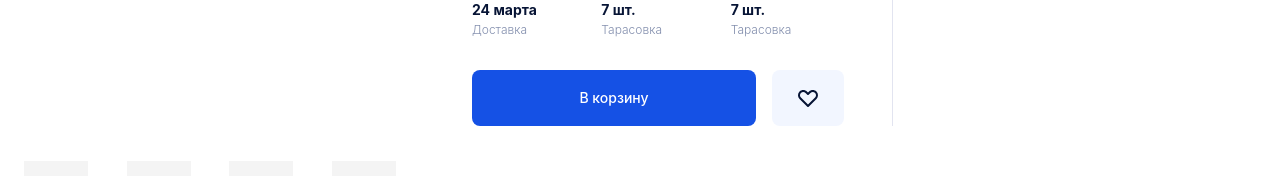
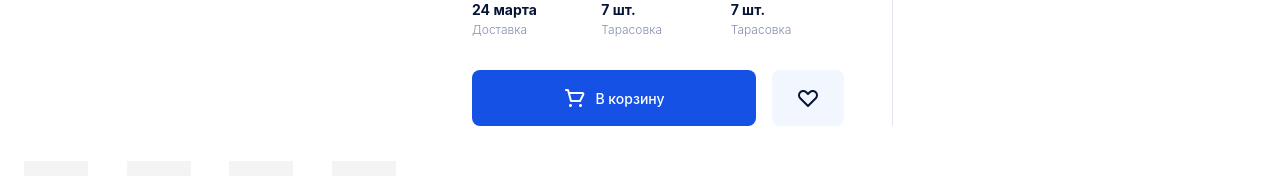
Before and after one commit to allkeck/compo-card, a React (Vite) app: page / in a window 1280 px wide. Shown: the part 335-511 px from the top of the page. Built offline with nearby package versions, Linux system fonts and the light colour scheme.

Commit message:
fix basket button

```diff
--- a/src/components/basket-button/BasketButton.tsx
+++ b/src/components/basket-button/BasketButton.tsx
@@ -5,6 +5,8 @@ import { FullBoxContext } from '@/context/FullBoxProvider';
 
 import { PrimaryButton } from '../primary-button/PrimaryButton';
 import { CountButton } from '../count-button/CountButton';
+
+import styles from './styles.module.scss';
 
 export const BasketButton = () => {
   const [isAddingProduct, setIsAddingProduct] = useState(false);
@@ -38,7 +40,7 @@ export const BasketButton = () => {
         <CountButton increaseAction={increaseProductCount} decreaseAction={decreaseProductCount} productsCount={productsCount} />
       ) : (
         <PrimaryButton onClickAction={handleClick}>
-          <span>В&nbsp;корзину</span>
+          <span className={styles['basket-button__text']}>В&nbsp;корзину</span>
         </PrimaryButton>
       )}
     </>
--- /dev/null
+++ b/src/components/basket-button/styles.module.scss
@@ -0,0 +1,12 @@
+@import '../../sass/variables';
+
+.basket-button__text {
+  display: inline-flex;
+  align-items: center;
+  column-gap: $design-step;
+
+  &::before {
+    content: url('/icons/shopping-cart.svg');
+    height: 24px;
+  }
+}
--- a/src/components/primary-button/styles.module.scss
+++ b/src/components/primary-button/styles.module.scss
@@ -1,12 +1,13 @@
 @import '../../sass/variables';
 
 .primary-button {
+  display: flex;
+  justify-content: center;
+  align-items: center;
   width: 100%;
-  padding-top: 23px;
-  padding-bottom: 23px;
+  padding: 0;
   font-size: 14px;
   font-weight: 500;
-  line-height: 10px;
   background-color: $blue;
   color: $white;
   border: none;
```
Also changed, not shown: public/icons/shopping-cart.svg.
